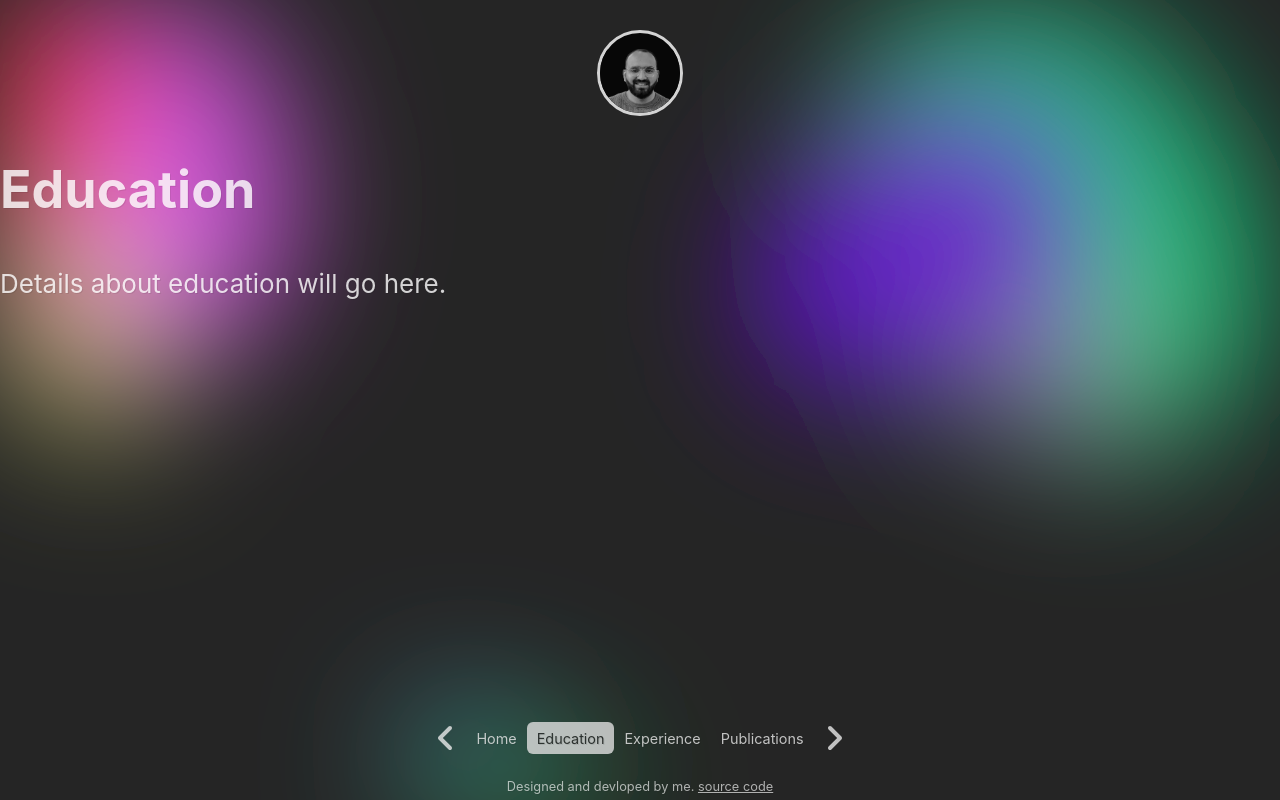
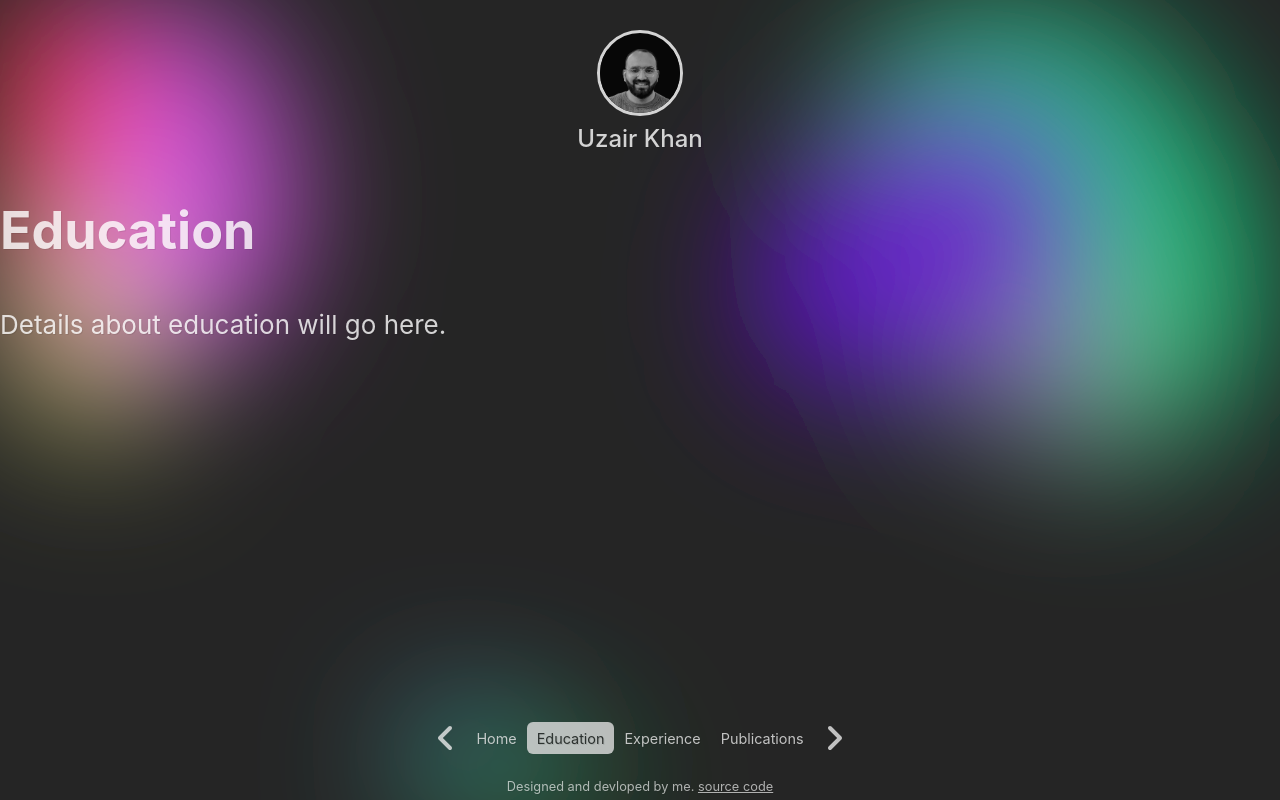
Before and after one commit to uzairrj/uzairrj.github.io, a React (Vite) app: page /education in a window 1280 px wide. Built offline with nearby package versions, Linux system fonts and the light colour scheme.

Commit message:
Add header text styling and integrate into Header component

```diff
--- a/src/componenets/miscellaneous/header.css
+++ b/src/componenets/miscellaneous/header.css
@@ -10,3 +10,10 @@
 .header-picture{
     margin-top: 30px;
 }
+
+.header-text{
+    font-size: 1.5rem;
+    padding: 0px;
+    margin: 5px 0px 0px 0px;
+    font-weight: 500;
+}
--- a/src/componenets/miscellaneous/header.tsx
+++ b/src/componenets/miscellaneous/header.tsx
@@ -6,6 +6,7 @@ function Header({children}: {children: React.ReactNode}) {
     return(
         <div className="header-container">
             <ProfilePicture imgUri={"/profilePicture.jpeg"} size="10vh" borderOnHover={false} customClass="header-picture"/>
+            <p className="header-text">Uzair Khan</p>
             <div style={{flex: 1, width: "100%"}}>
                 {children}
             </div>
```
